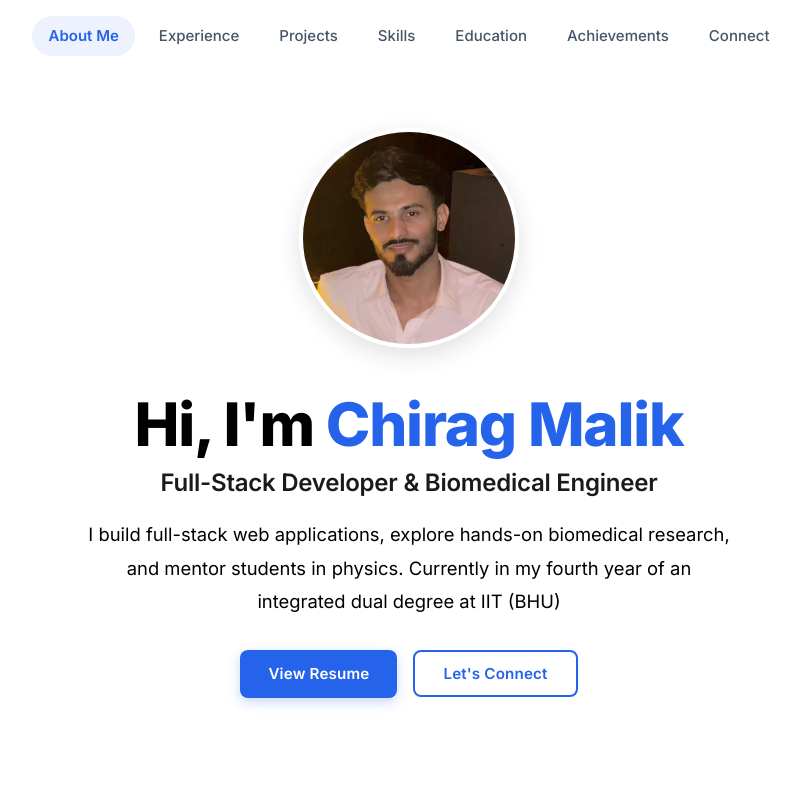
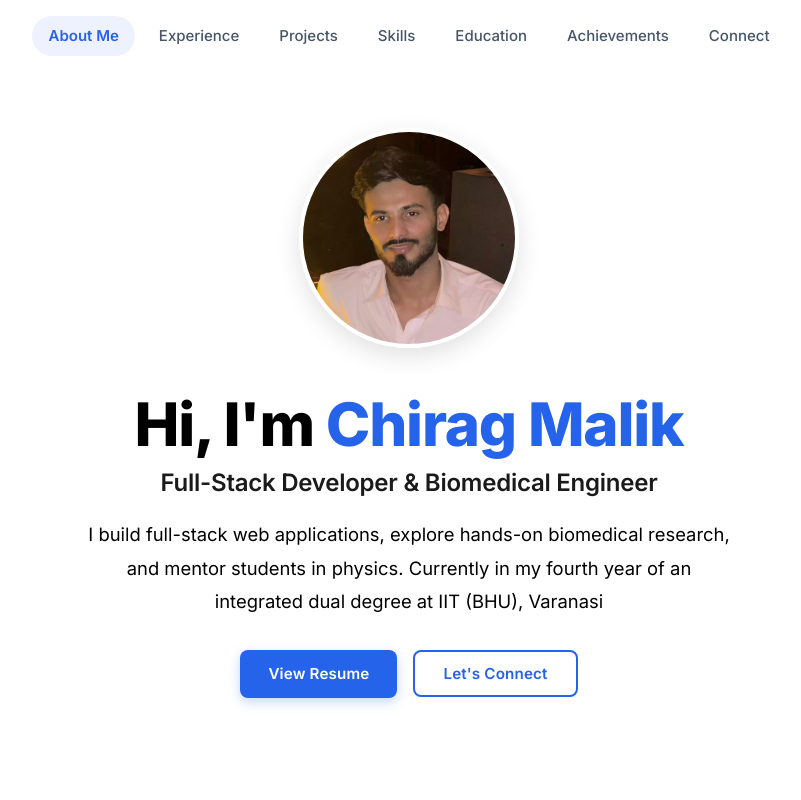
Before and after one commit to chiragmalik2612/chiragmalikpf, a React (Vite) app: page / in a window 1280 px wide. Shown: the top 800 px of the page, without its empty margins (231-1032 px from the left). Built offline with nearby package versions, Linux system fonts and the light colour scheme.

Commit message:
test change

```diff
--- a/src/components/HeroSection.jsx
+++ b/src/components/HeroSection.jsx
@@ -23,7 +23,7 @@ const HeroSection = () => {
         <p className={styles.tagline}>
           I build full-stack web applications, explore hands-on biomedical
           research, and mentor students in physics. Currently in my fourth year
-          of an integrated dual degree at IIT (BHU)
+          of an integrated dual degree at IIT (BHU), Varanasi
         </p>
 
         <div className={styles.buttonGroup}>
```
